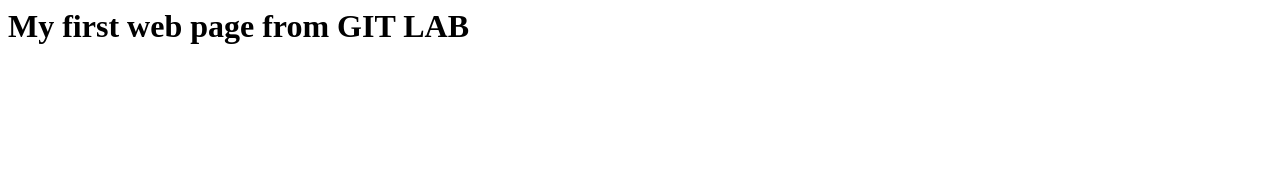
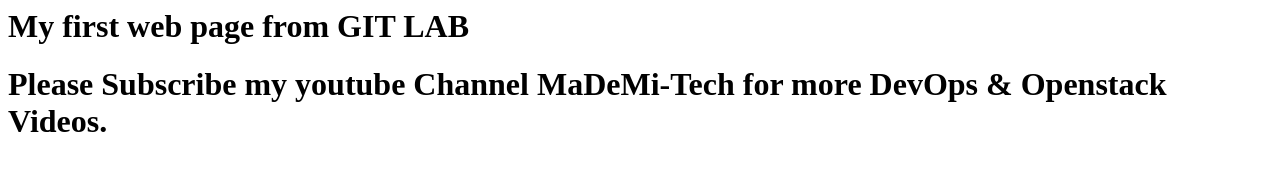
Before and after one commit to deepak83s143/git-labs, a plain HTML site: page index.html in a window 1280 px wide. Drawn offline with Linux system fonts and the light colour scheme.

Commit message:
new line added

```diff
--- a/index.html
+++ b/index.html
@@ -1 +1,2 @@
 <h1>My first web page from GIT LAB</h1>
+<h1>Please Subscribe my youtube Channel <b> MaDeMi-Tech</b> for more DevOps & Openstack Videos.</h1>
```
